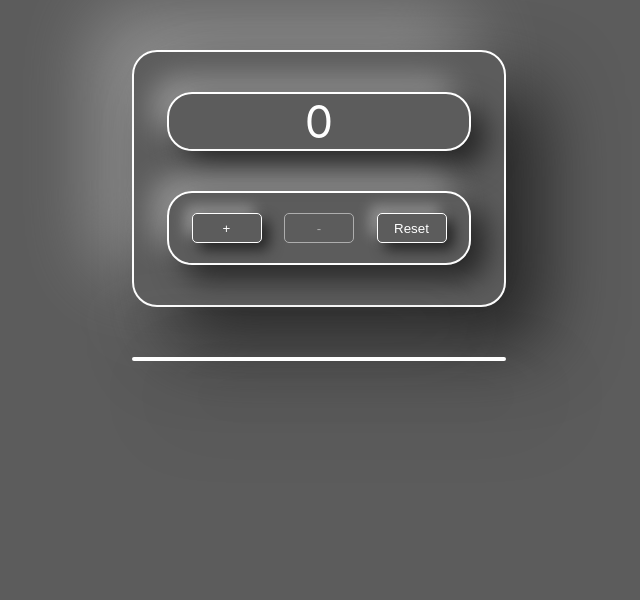
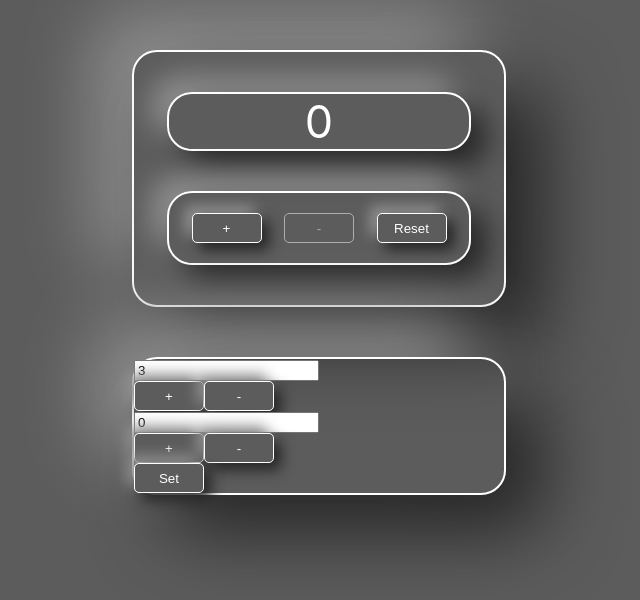
Before and after one commit to AntonRybakou/counter, a React (Create React App) app: page / in a window 1280 px wide. Shown: the top 600 px of the page, without its empty margins (321-961 px from the left). Built offline with nearby package versions, Linux system fonts and the light colour scheme.

Commit message:
feat: adding min and max settings

```diff
--- a/src/App.tsx
+++ b/src/App.tsx
@@ -2,11 +2,10 @@ import React, {useState} from 'react';
 import './App.css';
 import {Counter} from './components/Counter/Counter'
 import {Button} from "./components/Button/Button";
+import {Input} from "./components/Input/Input";
 
 function App() {
-    const startCount = 0;
-    const endCount = 3;
-    const [state, setState] = useState(startCount)
+    const [state, setState] = useState(0)
     const increment = () => {
         setState(a => ++a);
     }
@@ -14,30 +13,58 @@ function App() {
         setState(a => --a);
     }
     const reset = () => {
-        setState(0);
+        setState(min);
     }
+
+    const [min, setMin] = useState(0);
+    const incrementMin = () => {
+        setMin(a => ++a);
+    }
+    const decrementMin = () => {
+        setMin(a => --a);
+    }
+    const resetMin = (value: number) => {
+        setMin(value);
+    }
+
+    const [max, setMax] = useState(3);
+    const incrementMax = () => {
+        setMax(a => ++a);
+    }
+    const decrementMax = () => {
+        setMax(a => --a);
+    }
+    const resetMax = (value: number) => {
+        setMax(value);
+    }
+
 
     return (
         <>
             <div className="App">
-                <Counter
-                    data={state}
-                    endCount={endCount}/>
+                <Counter data={state} endCount={max}/>
                 <div className='buttons'>
-                    <Button
-                        name={'+'}
-                        callBack={increment}
-                        disable={state === endCount}/>
-                    <Button
-                        name={'-'}
-                        callBack={decrement}
-                        disable={state === startCount}/>
-                    <Button
-                        name={'Reset'}
-                        callBack={reset}/>
+                    <Button name={'+'} callBack={increment} disable={state === max}/>
+                    <Button name={'-'} callBack={decrement} disable={state === min}/>
+                    <Button name={'Reset'} callBack={reset}/>
                 </div>
             </div>
+
             <div className="Set">
+
+                <div className="Max">
+                    <Input value={max} callBack={resetMax}/>
+                    <Button name={"+"} callBack={incrementMax}/>
+                    <Button name={"-"} callBack={decrementMax}/>
+                </div>
+
+                <div className="Min">
+                    <Input value={min} callBack={resetMin}/>
+                    <Button name={"+"} callBack={incrementMin}/>
+                    <Button name={"-"} callBack={decrementMin}/>
+                </div>
+
+                <Button name={'Set'} callBack={reset}/>
             </div>
         </>
     );
--- /dev/null
+++ b/src/components/Input/Input.tsx
@@ -0,0 +1,34 @@
+import React, {ChangeEvent, KeyboardEvent, useState} from 'react';
+
+type InputPropsType = {
+    value: number
+    callBack: (value: number) => void
+}
+
+export const Input: React.FC<InputPropsType> = (props) => {
+    let [value, setValue] = useState(props.value);
+    let [error, setError] = useState<string | null>(null)
+
+    const onChangeHandler = (e: ChangeEvent<HTMLInputElement>) => {
+        setValue(Number(e.currentTarget.value));
+        props.callBack(Number(e.currentTarget.value));
+    }
+
+    const onKeyPressHandler = (e: KeyboardEvent<HTMLInputElement>) => {
+        setError(null);
+        if (e.key === 'Enter') {
+            setValue(Number(e.currentTarget.value));
+            props.callBack(Number(e.currentTarget.value));
+        }
+    }
+
+    return (
+        <div>
+            <input value={props.value}
+                   onChange={onChangeHandler}
+                   onKeyDown={onKeyPressHandler}
+                   className={error ? "error" : ""}
+            />
+        </div>
+    );
+}
```
Also changed, not shown: src/components/Input/Input.module.css (added), src/images/img.png (renamed from img.png), 1 other file (tests, documents, lock files or other folders).
